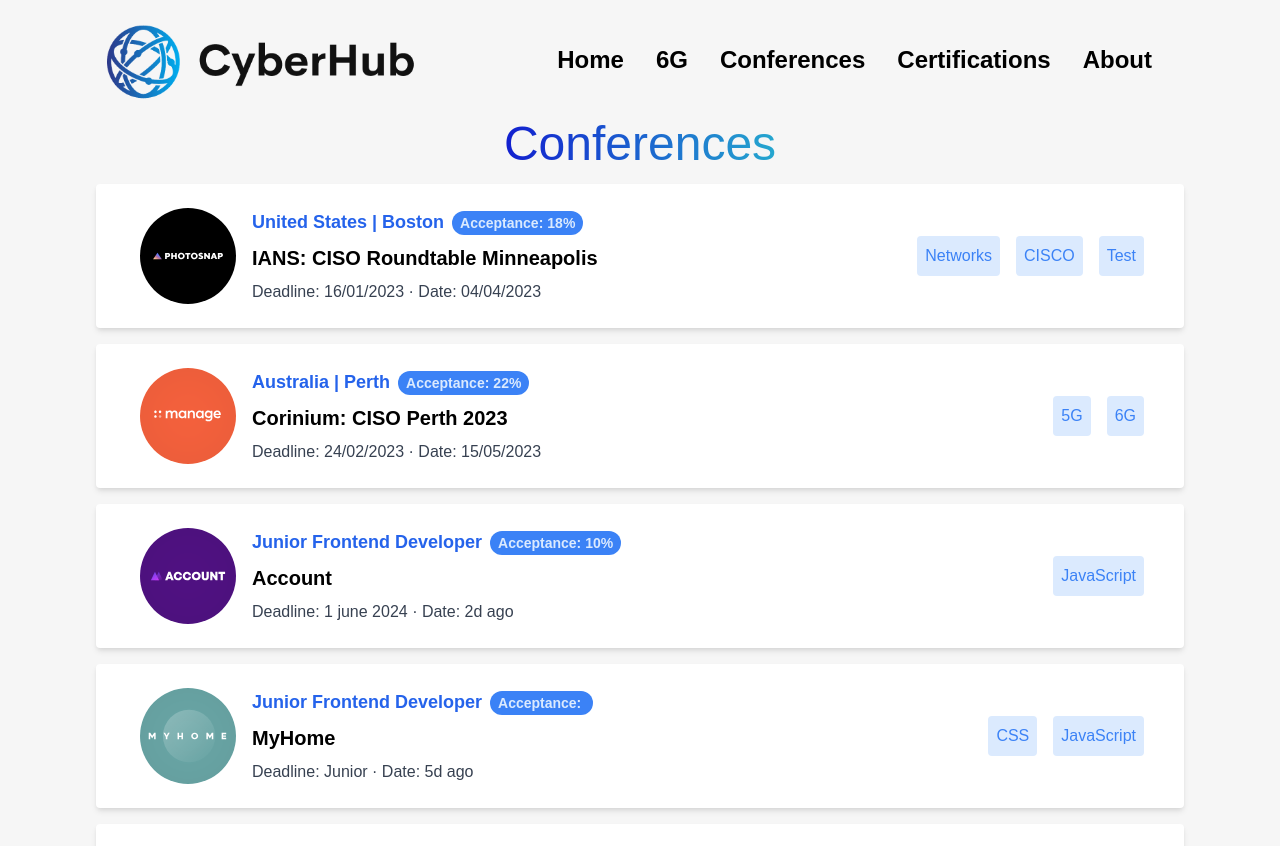
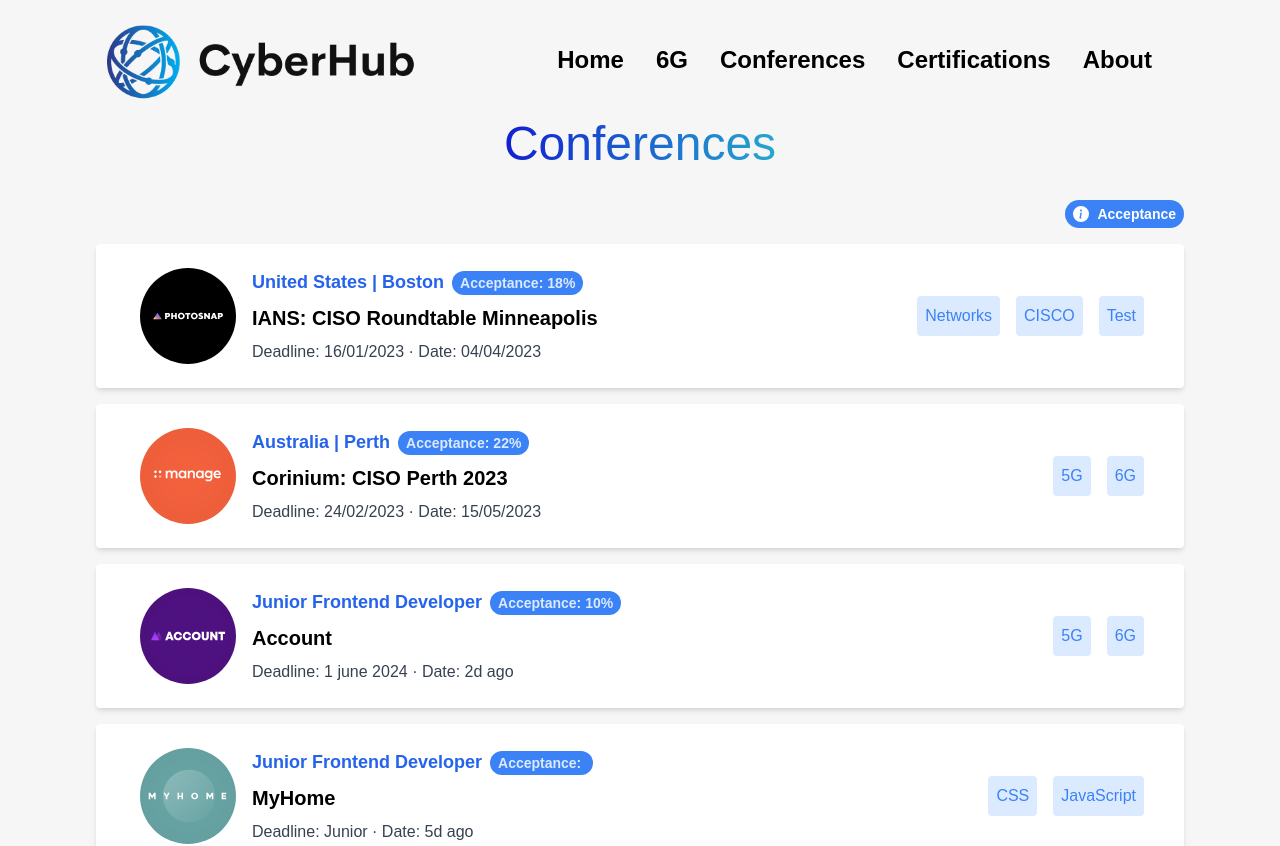
Before and after one commit to ThomasPrl/cyber-hub, a React (Create React App) app: page /conferences in a window 1280 px wide. Shown: the top 846 px of the page. Built offline with nearby package versions, Linux system fonts and the light colour scheme.

Commit message:
Ajout d'une bulle d'aide sur l'acceptance

```diff
--- a/package.json
+++ b/package.json
@@ -18,6 +18,7 @@
     "react": "^18.2.0",
     "react-dom": "^18.2.0",
     "react-icons": "^4.7.1",
+    "react-player": "^2.12.0",
     "react-router-dom": "^6.8.2",
     "react-spring": "^9.6.1",
     "styled-components": "^5.3.8",
--- a/src/App.css
+++ b/src/App.css
@@ -77,8 +77,11 @@
 
 }
 
+/* --------------------6G PAGE SECTION---------------------------- */
 
+.react-players{
 
+}
 
 
 /* --------------------CARDS SECTION---------------------------- */
--- a/src/assets/data.json
+++ b/src/assets/data.json
@@ -2,6 +2,7 @@
   {
     "id": 1,
     "title": "IANS: CISO Roundtable Minneapolis",
+    "link": "",
     "logo": "/images/photosnap.svg",
     "acceptance": "18%",
     "featured": "A",
@@ -9,14 +10,13 @@
     "description": "Special conference for CISCO system",
     "publish_deadline": "16/01/2023",
     "date": "04/04/2023",
-    "contract": "Full Time",
     "location": "USA Only",
-    "themes": ["Networks", "CISCO", "Test"],
-    "tools": []
+    "themes": ["Networks", "CISCO", "Test"]
   },
   {
     "id": 2,
     "title": "Corinium: CISO Perth 2023",
+    "link": "",
     "logo": "/images/manage.svg",
     "acceptance": "22%",
     "featured": "A",
@@ -24,44 +24,39 @@
     "description": "5G/6G",
     "publish_deadline": "24/02/2023",
     "date": "15/05/2023",
-    "contract": "Part Time",
     "location": "Remote",
-    "themes": ["5G", "6G"],
-    "tools": ["React"]
+    "themes": ["5G", "6G"]
   },
   {
     "id": 3,
     "title": "Account",
+    "link": "",
     "logo": "/images/account.svg",
     "acceptance": "10%",
-    "featured": false,
     "localisation": "Junior Frontend Developer",
     "description": "Frontend",
     "publish_deadline": "1 june 2024",
     "date": "2d ago",
-    "contract": "Part Time",
     "location": "USA Only",
-    "themes": ["JavaScript"],
-    "tools": ["React", "Sass"]
+    "themes": ["5G", "6G"]
   },
   {
     "id": 4,
     "title": "MyHome",
+    "link": "",
     "logo": "/images/myhome.svg",
     "acceptance": false,
-    "featured": false,
     "localisation": "Junior Frontend Developer",
     "description": "Frontend",
     "publish_deadline": "Junior",
     "date": "5d ago",
-    "contract": "Contract",
     "location": "USA Only",
-    "themes": ["CSS", "JavaScript"],
-    "tools": []
+    "themes": ["CSS", "JavaScript"]
   },
   {
     "id": 5,
     "title": "Loop Studios",
+    "link": "",
     "logo": "/images/loop-studios.svg",
     "acceptance": false,
     "featured": false,
@@ -77,6 +72,7 @@
   {
     "id": 6,
     "title": "FaceIt",
+    "link": "",
     "logo": "/images/faceit.svg",
     "acceptance": false,
     "featured": false,
@@ -92,6 +88,7 @@
   {
     "id": 7,
     "title": "Shortly",
+    "link": "",
     "logo": "/images/shortly.svg",
     "acceptance": false,
     "featured": false,
@@ -107,6 +104,7 @@
   {
     "id": 8,
     "title": "Insure",
+    "link": "",
     "logo": "/images/insure.svg",
     "acceptance": false,
     "featured": false,
@@ -122,6 +120,7 @@
   {
     "id": 9,
     "title": "Eyecam Co.",
+    "link": "",
     "logo": "/images/eyecam-co.svg",
     "acceptance": false,
     "featured": false,
@@ -137,6 +136,7 @@
   {
     "id": 10,
     "title": "The Air Filter title",
+    "link": "",
     "logo": "/images/the-air-filter-company.svg",
     "acceptance": false,
     "featured": false,
--- a/src/components/Conferences.jsx
+++ b/src/components/Conferences.jsx
@@ -1,4 +1,4 @@
-import React, { useState, useEffect } from 'react'
+import React, { useState, useEffect, useRef } from 'react'
 import data from '../assets/data.json';
 import ConferencesBoard from './ConferencesBoard';
 
@@ -6,6 +6,8 @@
 
 function Conferences() {
 
+
+  const [isHovered, setIsHovered] = React.useState(false);
   const [conferences, setConferences] = useState([]);
   const [filters, setFilters] = useState([]);
 
@@ -54,9 +56,25 @@
             Date↑
           </button> */}
         </span>
+
+        <span className='relative flex justify-end mt-8'>
+          <span class="inline-flex items-center justify-center text-white transition-colors duration-150 bg-blue-500 rounded-full focus:shadow-outline hover:bg-blue-700 cursor-default px-2 py-1"
+          onMouseEnter={() => setIsHovered(true)}
+          onMouseLeave={() => setIsHovered(false)}
+          >
+          <svg xmlns="http://www.w3.org/2000/svg" width="16" height="16" fill="currentColor" class="bi bi-info-circle-fill" viewBox="0 0 16 16">
+            <path d="M8 16A8 8 0 1 0 8 0a8 8 0 0 0 0 16zm.93-9.412-1 4.705c-.07.34.029.533.304.533.194 0 .487-.07.686-.246l-.088.416c-.287.346-.92.598-1.465.598-.703 0-1.002-.422-.808-1.319l.738-3.468c.064-.293.006-.399-.287-.47l-.451-.081.082-.381 2.29-.287zM8 5.5a1 1 0 1 1 0-2 1 1 0 0 1 0 2z"/>
+          </svg>
+          <span className='ml-2 font-bold text-sm'>Acceptance</span>
+          </span>
+          {isHovered && (
+            <span className="max-w-sm absolute bg-blue-100 -mt-24 mr-2 text-sm text-black px-2 py-1 rounded shadow">
+              An <span className='font-bold'>Acceptance Rate</span> is the percentage of meeting requests which are accepted at a given conference. It's calculated per year. Here, the acceptance rate was caclulated on the year <span className='underline'>2020</span>.
+            </span>
+          )}
+        </span>
         {filters.length > 0  && (
-          <div className='flex bg-white shadow-md my-16 p-6 rounded'>
-
+          <div className='flex bg-white shadow-md my-8 p-6 rounded'>
             {filters.map((filter) => (
               <span
                 onClick={() => handleFilterClick(filter)}
--- a/src/components/ConferencesBoard.jsx
+++ b/src/components/ConferencesBoard.jsx
@@ -24,7 +24,7 @@
                         </span>
                     </span>
                 </h3>
-                <h2 className='font-bold text-xl my-2'>{conference.title}</h2>
+                <a href={conference.link} className='font-bold text-xl my-2'>{conference.title}</a>
                 <p className='text-gray-700'>
                     Deadline: {conference.publish_deadline} · Date: {conference.date}
                 </p>
--- a/src/components/SixG.tsx
+++ b/src/components/SixG.tsx
@@ -1,4 +1,8 @@
-import React from 'react'
+import React from 'react';
+import ReactPlayer from 'react-player';
+
+// import NSA from '../assets/NSA.jpg';
+
 
 const Article = () => {
 
@@ -13,7 +17,7 @@
       <div>
         <h2 className= "text-2xl mb-6" id="first">What is 6G ?</h2>
         <p className="mb-2">
-          6G is the sixth generation standard for cellular communi- cations that are currently under development to succeed 5G. 6G offers an ambitious vision of truly autonomous networks that will be commercially deployed someday in the 2030s. 6G will be able to support speeds of over 1Tbps, 50 times faster than 5G. The coverage and network capability will enable a wide range of digital services such as wearable displays, implantable devices, telepresence applications (ren-dering of 3D holographic representation of each participant in a meeting), mixed reality, tactile Internet, and autonomous driving.
+          6G is the sixth generation standard for cellular communications that are currently under development to succeed 5G. 6G offers an ambitious vision of truly autonomous networks that will be commercially deployed someday in the 2030s. 6G will be able to support speeds of over 1Tbps, 50 times faster than 5G. The coverage and network capability will enable a wide range of digital services such as wearable displays, implantable devices, telepresence applications (rendering of 3D holographic representation of each participant in a meeting), mixed reality, tactile Internet, and autonomous driving.
         </p>
         <p className='mb-4'>
           However it reveals new cybersecurity stakes. For instance:
@@ -70,10 +74,10 @@
           Moreover, the architecture itself has its vulnerabilities: the decision for the authentication is made solely by the serving network, an attacker could create a fake serving network to track subscribers.
         </p>
         <h4 className="text-xl mx-6 mb-2" id="second-subsub4">5G</h4>
-        <p className='mb-4'>
+        <p className='mb-6'>
           5G has been upgraded significantly in terms of both security architecture and authentication protocols to satisfy a service-oriented network model as well as fixing many vulnerabilities in 4G. It adds a new domain: service-based architecture (SBA) security.
         </p>
-        <div className="mb-4 border  border-gray-300 p-4 rounded-lg shadow hover:bg-yellow-100">
+        <div className="mb-6 border  border-gray-300 p-4 rounded-lg shadow hover:bg-yellow-100">
           <div className="flex mb-2">
             <svg className="w-8 h-8" viewBox="0 0 20 20">
               <path d="M15.684,16.959L10.879,8.52c0.886-0.343,1.517-1.193,1.517-2.186c0-1.296-1.076-2.323-2.396-2.323S7.604,5.037,7.604,6.333c0,0.993,0.63,1.843,1.517,2.186l-4.818,8.439c-0.189,0.311,0.038,0.708,0.412,0.708h10.558C15.645,17.667,15.871,17.27,15.684,16.959 M8.562,6.333c0-0.778,0.645-1.382,1.438-1.382s1.438,0.604,1.438,1.382c0,0.779-0.645,1.412-1.438,1.412S8.562,7.113,8.562,6.333 M5.55,16.726L10,8.91l4.435,7.815H5.55z M15.285,9.62c1.26-2.046,1.26-4.525,0-6.572c-0.138-0.223-0.064-0.512,0.162-0.646c0.227-0.134,0.521-0.063,0.658,0.16c1.443,2.346,1.443,5.2,0,7.546c-0.236,0.382-0.641,0.17-0.658,0.159C15.221,10.131,15.147,9.842,15.285,9.62 M13.395,8.008c0.475-1.063,0.475-2.286,0-3.349c-0.106-0.238,0.004-0.515,0.246-0.62c0.242-0.104,0.525,0.004,0.632,0.242c0.583,1.305,0.583,2.801,0,4.106c-0.214,0.479-0.747,0.192-0.632,0.242C13.398,8.523,13.288,8.247,13.395,8.008 M3.895,10.107c-1.444-2.346-1.444-5.2,0-7.546c0.137-0.223,0.431-0.294,0.658-0.16c0.226,0.135,0.299,0.424,0.162,0.646c-1.26,2.047-1.26,4.525,0,6.572c0.137,0.223,0.064,0.512-0.162,0.646C4.535,10.277,4.131,10.489,3.895,10.107 M5.728,8.387c-0.583-1.305-0.583-2.801,0-4.106c0.106-0.238,0.39-0.346,0.631-0.242c0.242,0.105,0.353,0.382,0.247,0.62c-0.475,1.063-0.475,2.286,0,3.349c0.106,0.238-0.004,0.515-0.247,0.62c-0.062,0.027-0.128,0.04-0.192,0.04C5.982,8.668,5.807,8.563,5.728,8.387"></path>
@@ -93,6 +97,9 @@
             - Mutual authentication and ent-to-end encryption are still a challenge and the subject to demand a breakthrough.
           </p>
         </div>
+        {/* <div className='flex justify-center aspect-auto react-players'>
+          <ReactPlayer url='https://youtu.be/h6XSOzhqS5k' />
+        </div> */}
 
         <h2 className= "text-2xl mx-2 mb-2" id="second-sub2">Deployment</h2>
         <p>
@@ -100,6 +107,11 @@
           Standalone (SA): the base stations of a new standard are directly connected to the core network without an intermediate carry of the old infrastructure.
           Non-Standalone (NSA): it has two benefits: much lower cost, and reusing existing facilities.
         </p>
+
+        {/* <img src={} /> */}
+
+        <h2 className= "text-2xl mx-2 mb-2" id="second-sub3">Deployment</h2>
+
         <p>
           Lorem ipsum dolor sit amet consectetur adipisicing elit. Beatae,
           suscipit nesciunt iste omnis nam ullam officiis mollitia doloremque
```
Also changed, not shown: src/assets/NSA.jpg (added), 1 other file (tests, documents, lock files or other folders).
